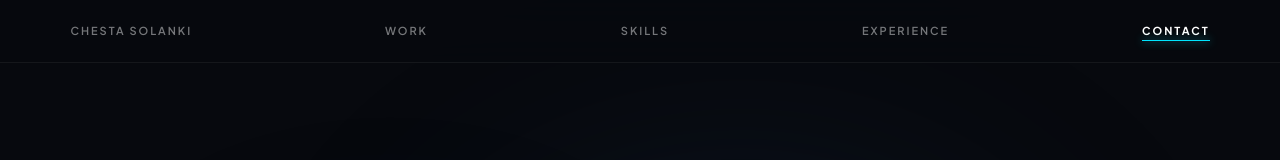
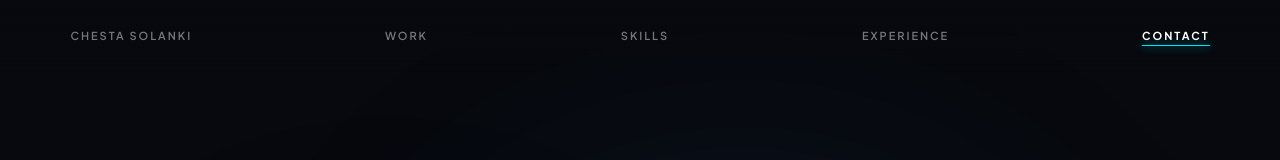
Before and after one commit to chestasolanki/portfolio, a React (Vite) app: page /#contact in a window 1280 px wide. Shown: the top 160 px of the page. Built offline with nearby package versions, Linux system fonts and the light colour scheme; a web font is replaced by a local one.

Commit message:
style(navbar): remove separating border line for a seamless single page flow

```diff
--- a/src/index.css
+++ b/src/index.css
@@ -247,12 +247,10 @@ button {
   display: flex;
   justify-content: space-between;
   align-items: center;
-  padding: clamp(18px, 2.8vh, 26px) clamp(24px, 5.5vw, 76px);
+  padding: clamp(22px, 3.4vh, 32px) clamp(24px, 5.5vw, 76px);
   z-index: 100;
-  background: rgba(7, 9, 14, 0.82);
-  backdrop-filter: blur(16px);
-  -webkit-backdrop-filter: blur(16px);
-  border-bottom: 1px solid rgba(255, 255, 255, 0.06);
+  background: linear-gradient(180deg, #07090e 0%, rgba(7, 9, 14, 0.7) 60%, rgba(7, 9, 14, 0) 100%);
+  border: none;
   pointer-events: auto;
 }
 
```
